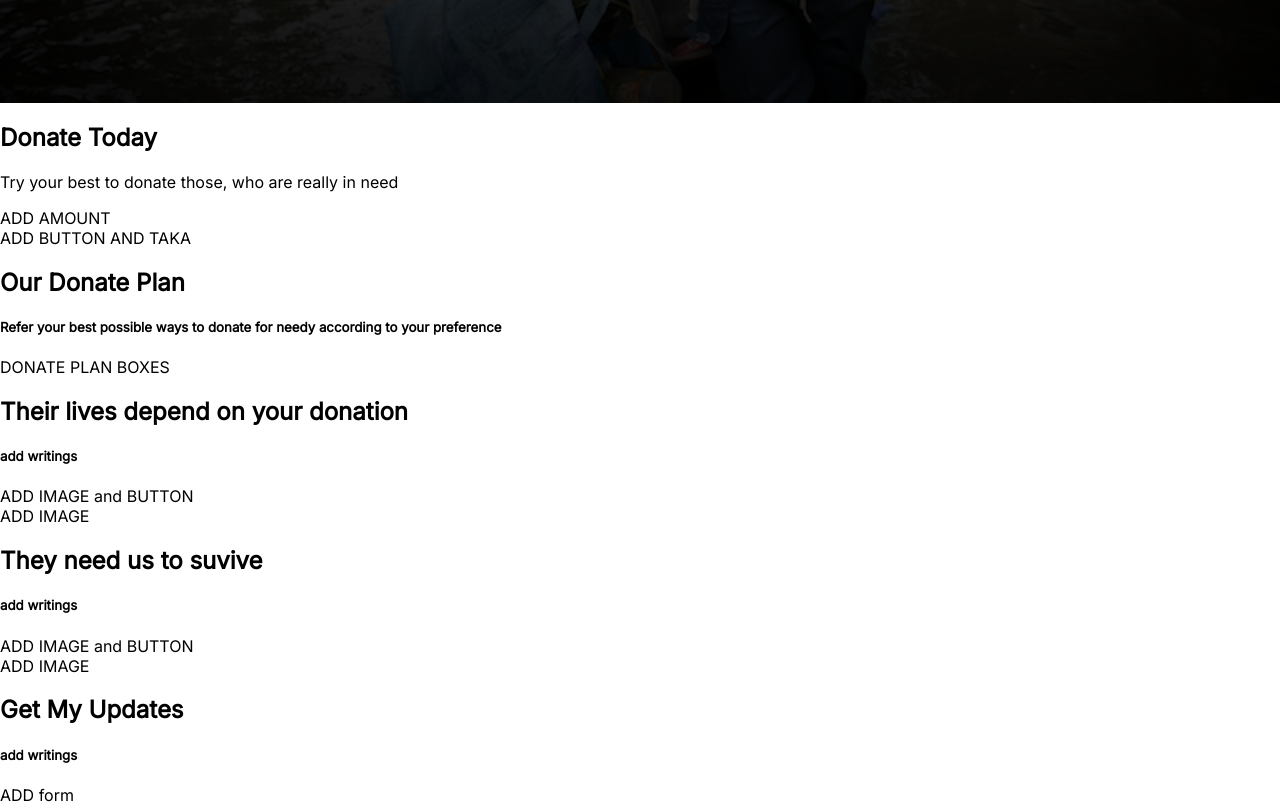
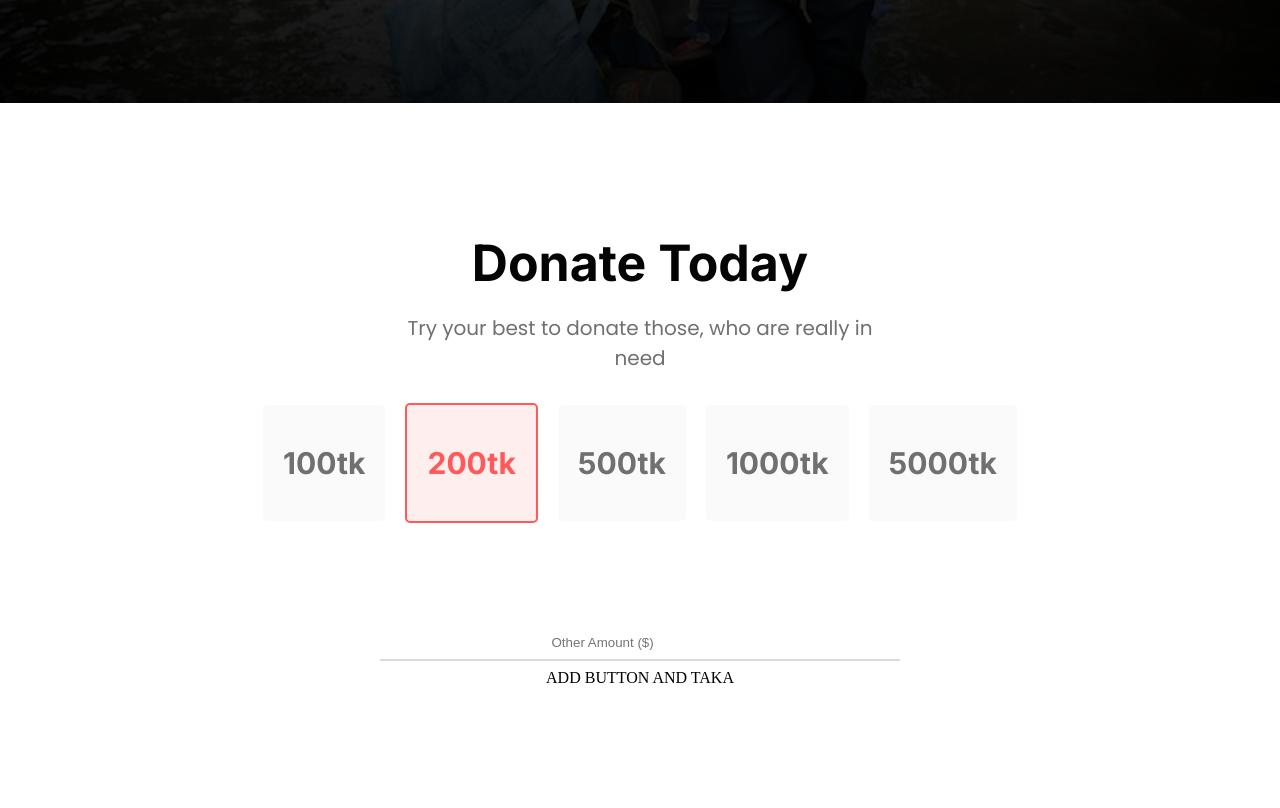
Before and after one commit to rumonwebd/donate-website, a plain HTML site: page index.html in a window 1280 px wide. Shown: the part 642-1450 px from the top of the page. Drawn offline with Linux system fonts and the light colour scheme.

Commit message:
another push

```diff
--- a/index.html
+++ b/index.html
@@ -5,10 +5,16 @@
     <meta http-equiv="X-UA-Compatible" content="IE=edge">
     <meta name="viewport" content="width=device-width, initial-scale=1.0">
     <title>Donate for Humanity</title>
-    <!Font>
+    <!Font Inter 700>
         <link rel="preconnect" href="https://fonts.googleapis.com">
         <link rel="preconnect" href="https://fonts.gstatic.com" crossorigin>
-        <link href="https://fonts.googleapis.com/css2?family=Inter&display=swap" rel="stylesheet">
+        <link href="https://fonts.googleapis.com/css2?family=Inter:wght@700&display=swap" rel="stylesheet">
+        <!Font Poppins 400>
+
+        <link rel="preconnect" href="https://fonts.googleapis.com">
+        <link rel="preconnect" href="https://fonts.gstatic.com" crossorigin>
+        <link href="https://fonts.googleapis.com/css2?family=Inter:wght@700&family=Poppins&display=swap" rel="stylesheet">
+
         <link rel="stylesheet" href="style.css">
     <!Font>
 </head>
@@ -17,23 +23,45 @@
     <!Section 1>
     <section class="first">
         <div class="title">
-            <h1 id="title-text">Let’s Help Those Who Are More In Need </h1>
-            <p id="title-body">Take a part of your social responsibilities. Let's join our great mission to remove proverty and ensure healthy life for each individual</p>
-            <a class="donate-button" target="_blank" href="https://www.linkedin.com/in/rumon-wbl/">Donate Now</a>
+            <h1 class="title-text font-inter">Let’s Help Those Who Are More In Need </h1>
+            <p class="title-body font-poppin">Take a part of your social responsibilities. Let's join our great mission to remove proverty and ensure healthy life for each individual</p>
+            <a class="donate-button font-inter" target="_blank" href="https://www.linkedin.com/in/rumon-wbl/">Donate Now</a>
         </div>
     </section>
 
     <!Section 2>
-    <section class="second">
-        <div>
-            <h2>Donate Today</h2>
-            <p>Try your best to donate those, who are really in need</p>
-        </div>
-        <div>
-            ADD AMOUNT
-        </div>
-        <div>
-            ADD BUTTON AND TAKA
+    <section>
+        <div class="second-main">
+            <div class="second-title-common">
+                <h1 class="second-title font-inter">Donate Today</h1>
+                <p class="second-body font-poppin">Try your best to donate those, who are really in need</p>
+            </div>
+
+            <div class="donate-common font-inter">
+                <div class="donate-box">
+                    100tk
+                </div>
+                <div class="donate-box donate-mark">
+                    200tk
+                </div>
+                <div class="donate-box">
+                    500tk
+                </div>
+                <div class="donate-box">
+                    1000tk
+                </div>
+                <div class="donate-box">
+                    5000tk
+                </div>
+            </div>
+
+                <input type="text" placeholder="Other Amount ($)">
+
+
+        <hr>
+            <div>
+                ADD BUTTON AND TAKA
+            </div>
         </div>
     </section>
 
--- a/style.css
+++ b/style.css
@@ -1,15 +1,18 @@
-body
-    {
-        font-family: 'Inter', sans-serif;
+body {
+
     margin: 0;
 }
-
-.first
-    {
+.font-inter{
+    font-family: 'Inter', sans-serif;
+}
+.font-poppin{
+    font-family: 'Poppins', sans-serif;
+}
+.first {
     background-image: url(images/donation9.jpg);
     background-repeat: no-repeat;
     background-size: cover;
-    box-shadow: inset 0px -300px 300px 0px rgba(0,0,0,0.9);
+    box-shadow: inset 0px -300px 300px 0px rgba(0, 0, 0, 0.9);
     height: 745px;
     color: #ffffff;
     display: flex;
@@ -18,33 +21,98 @@ body
     text-align: center;
     }
 
-#title-text{
+    .title-text {
     font-size: 70px;
     margin-left: 310px;
     margin-right: 310px;
     margin-bottom: 0;
     }
-#title-body{
+
+    .title-body {
     font-size: 20px;
     margin-left: 400px;
     margin-right: 400px;
     margin-bottom: 50px;
     }
-.donate-button{
+
+    .donate-button {
     text-decoration: none;
     background-color: #ff5959;
     padding: 18px 25px;
     border-radius: 5px;
-    font-size:20px;
+    font-size: 20px;
     color: #ffffff;
     font-weight: 600;
     }
-//
 
-.second{
+.second-main{
         height: 745px;
+        justify-content: center;
+        align-items: center;
+        text-align: center;
+            }
+    .second-title-common {
+
+        justify-content: center;
+        align-items: center;
+        text-align: center;
+
+        }
+    .second-title{
+        font-size: 50px;
+        margin-left: 310px;
+        margin-right: 310px;
+        margin-bottom: 0;
+        margin-top: 130px;
+        font-weight: 700;
+        color: #040404;
+    }
+    .second-body{
+        font-size: 20px;
+        margin-left: 400px;
+        margin-right: 400px;
+        color: #707070;
+
+    }
+
+    .donate-common{
         display: flex;
         justify-content: center;
         align-items: center;
         text-align: center;
+        font-size: 30px;
+        font-weight: 900;
+        color: #707070;
+        margin-bottom: 100px;
+
     }
+    .donate-box{
+        margin: 10px;
+        padding-left: 2%;
+        background-color: #FAFAFA;
+        padding-left: 20px;
+        padding: 40px 20px;
+        border-radius: 5px;
+
+    }
+    .donate-mark{
+    background-color: #FFEEEE;
+    border: #FF5959;
+    border: 2px solid #FF5959;
+    color: #FF5959;
+        }
+
+    input{
+            border: none;
+            background-color: transparent;
+            resize: none;
+            outline: none
+
+              }
+        hr {
+            height: 2px;
+            margin-left: 380px;
+            margin-right: 380px;
+            background-color: #DADADA;
+            border: 0 none;
+          }
```
Lines whose indentation alone changed are shown as unchanged.
